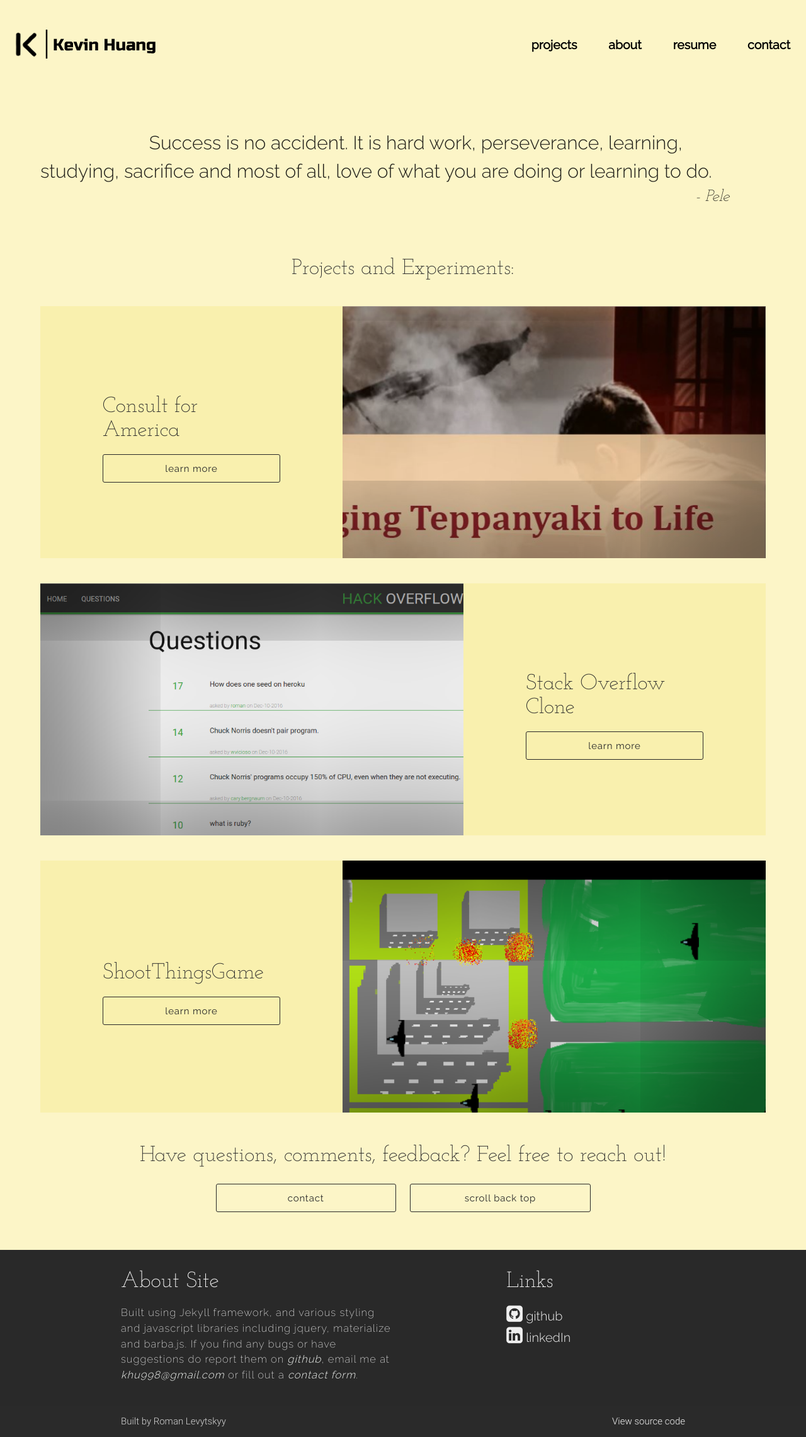
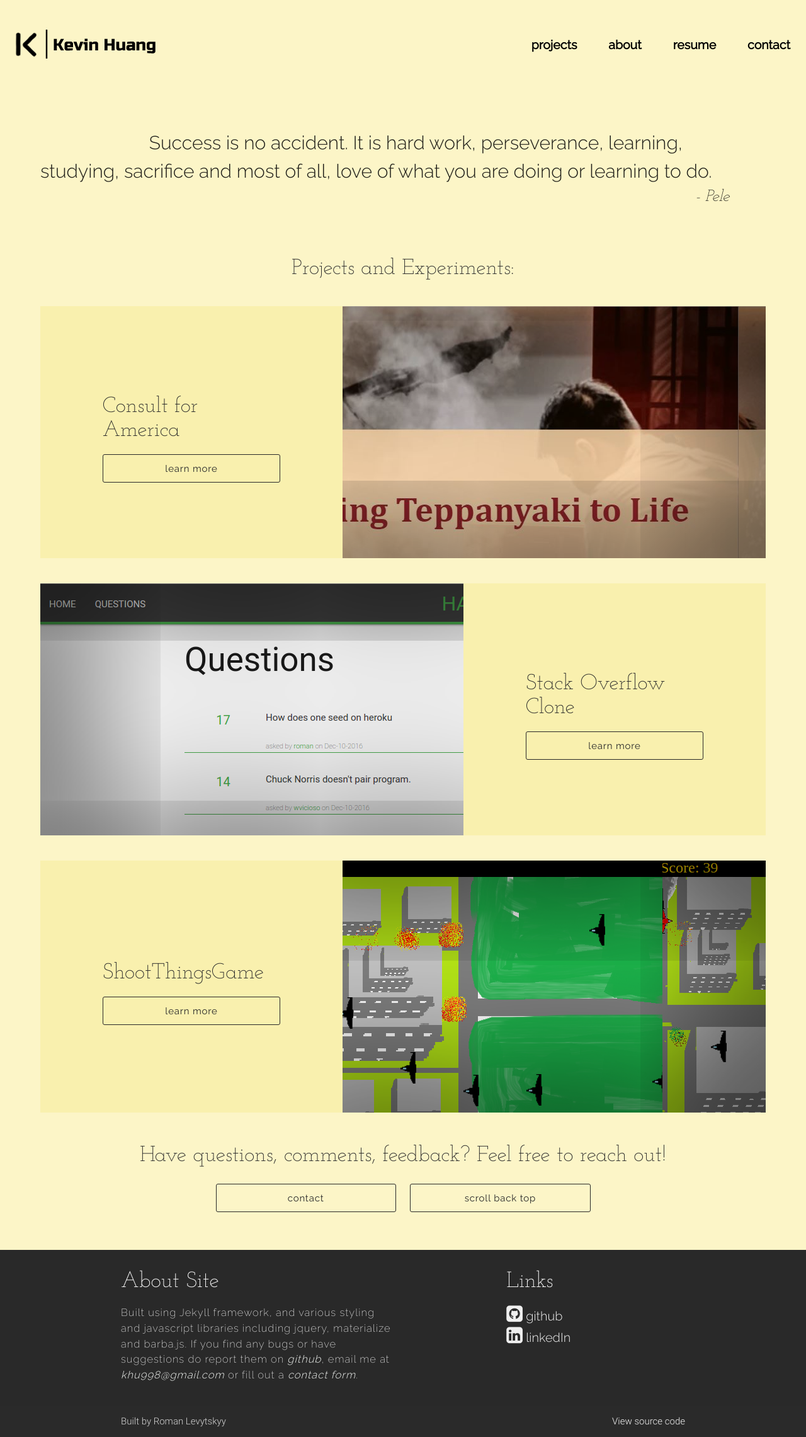
Before and after one commit to khu998/khu998.github.io, a Jekyll site: the page built from projects.html, in a window 1280 px wide. Shown: the whole page at 63% size. Built offline with Jekyll 4.4.1, drawn with Linux system fonts in a browser that asks for light colours; nearby versions of some CDN libraries.

Commit message:
Update project_box.html

```diff
--- a/_includes/project_box.html
+++ b/_includes/project_box.html
@@ -1,4 +1,4 @@
-<div class="project row" style="background-image: url({{project.cover}}); background-size: cover;">
+<div class="project row" style="background-image: url({{project.cover}}); ">
   <div class="cover {% cycle 'left', 'right'%} col m5 s12">
     <div class="valign-wrapper">
       <div class="col s8 offset-s2">
```
